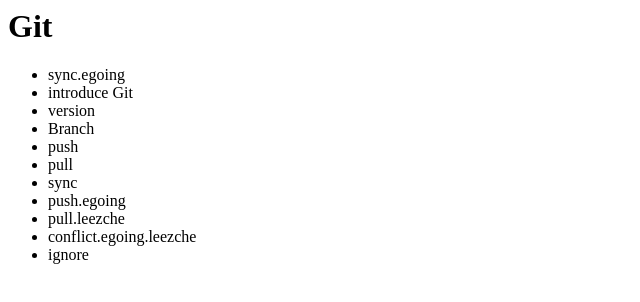
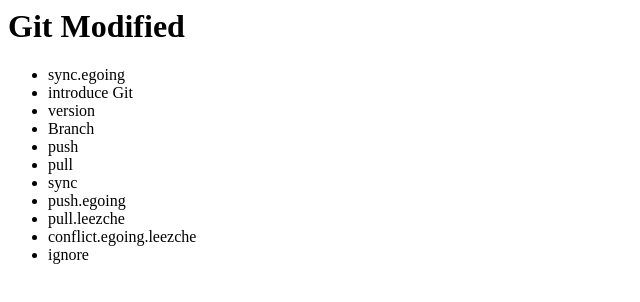
Before and after one commit to eyenh/eyedea_nhlee, a plain HTML site: page index.html in a window 1280 px wide. Shown: the whole page, without its empty margins (0-640 px from the left). Drawn offline with Linux system fonts and the light colour scheme.

```diff
--- a/index.html
+++ b/index.html
@@ -5,7 +5,7 @@
     </head>
     <body>
         <header>
-            <h1>Git</h1>
+            <h1>Git Modified</h1>
         </header>
         <ul>
             <li>sync.egoing</li>
```
